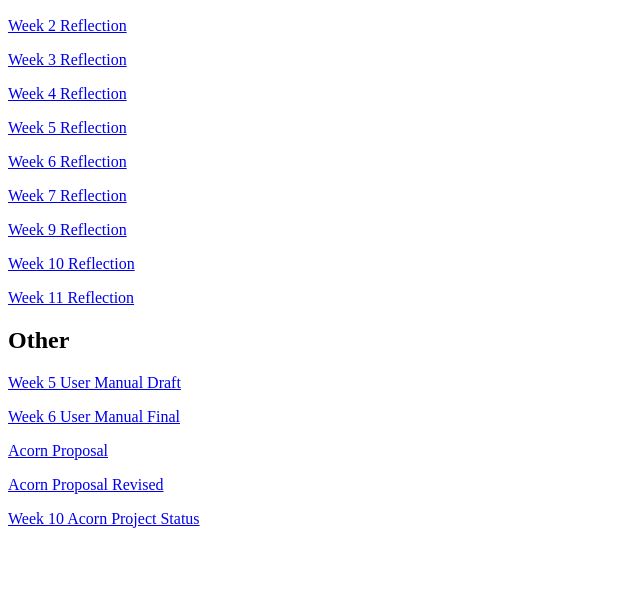
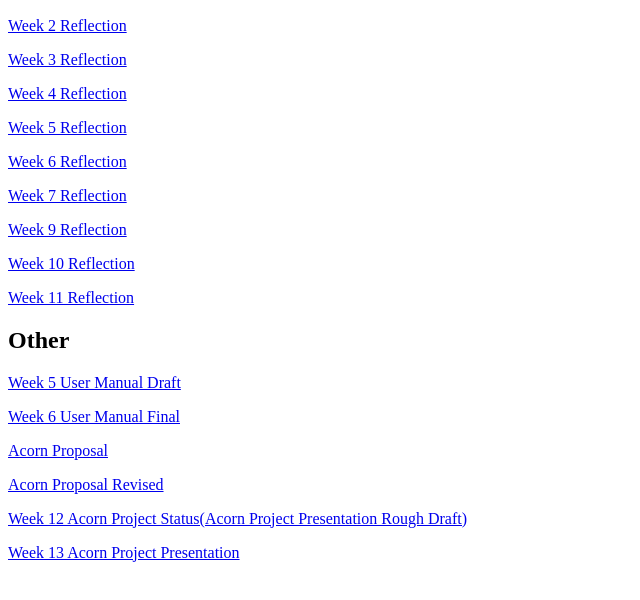
Before and after one commit to jessicapayne95775/jessicapayne95775.github.io, a plain HTML site: page index.html in a window 1280 px wide. Shown: the part 110-710 px from the top of the page, without its empty margins (0-640 px from the left). Drawn offline with Linux system fonts and the light colour scheme.

Commit message:
Update index.html

```diff
--- a/index.html
+++ b/index.html
@@ -24,6 +24,7 @@
     <p><a href= "https://view.officeapps.live.com/op/view.aspx?src=https%3A%2F%2Fjessicapayne95775.github.io%2Fuser_manual_two.docx&wdOrigin=BROWSELINK">Week 6 User Manual Final</a></p>
     <p><a href= "https://view.officeapps.live.com/op/view.aspx?src=https%3A%2F%2Fjessicapayne95775.github.io%2Facorn_brainstorm.docx&wdOrigin=BROWSELINK">Acorn Proposal</a></p>
     <p><a href= "https://view.officeapps.live.com/op/view.aspx?src=https%3A%2F%2Fjessicapayne95775.github.io%2Facorn_brainstorm_revised.docx&wdOrigin=BROWSELINK">Acorn Proposal Revised</a></p>
-    <p><a href= "https://view.officeapps.live.com/op/view.aspx?src=https%3A%2F%2Fjessicapayne95775.github.io%2Fw10_acorn_status.docx&wdOrigin=BROWSELINK">Week 10 Acorn Project Status</a></p>
+    <p><a href= "https://github.com/jessicapayne95775/jessicapayne95775.github.io/blob/main/acornpresentation.pdf">Week 12 Acorn Project Status(Acorn Project Presentation Rough Draft)</a></p>
+    <p><a href= "https://github.com/jessicapayne95775/jessicapayne95775.github.io/blob/main/acornpresentation.pdf">Week 13 Acorn Project Presentation</a></p>
     </body>
 </html>
```
